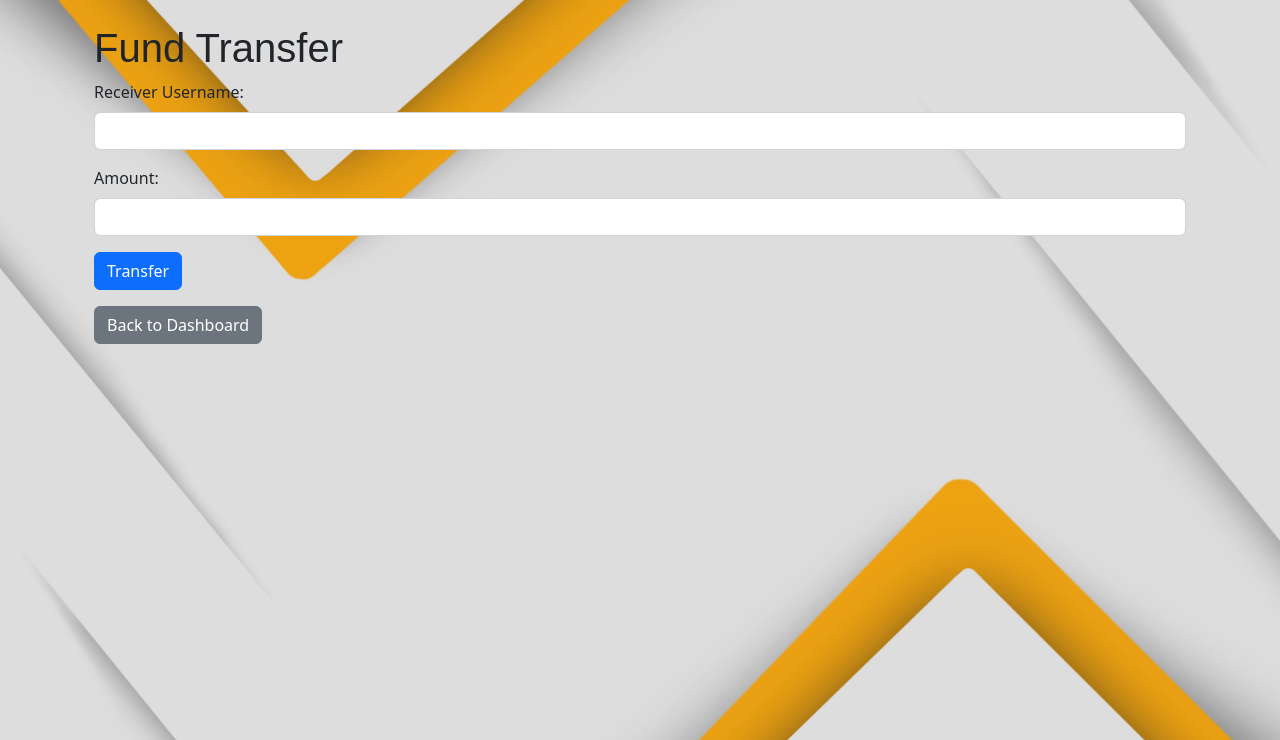
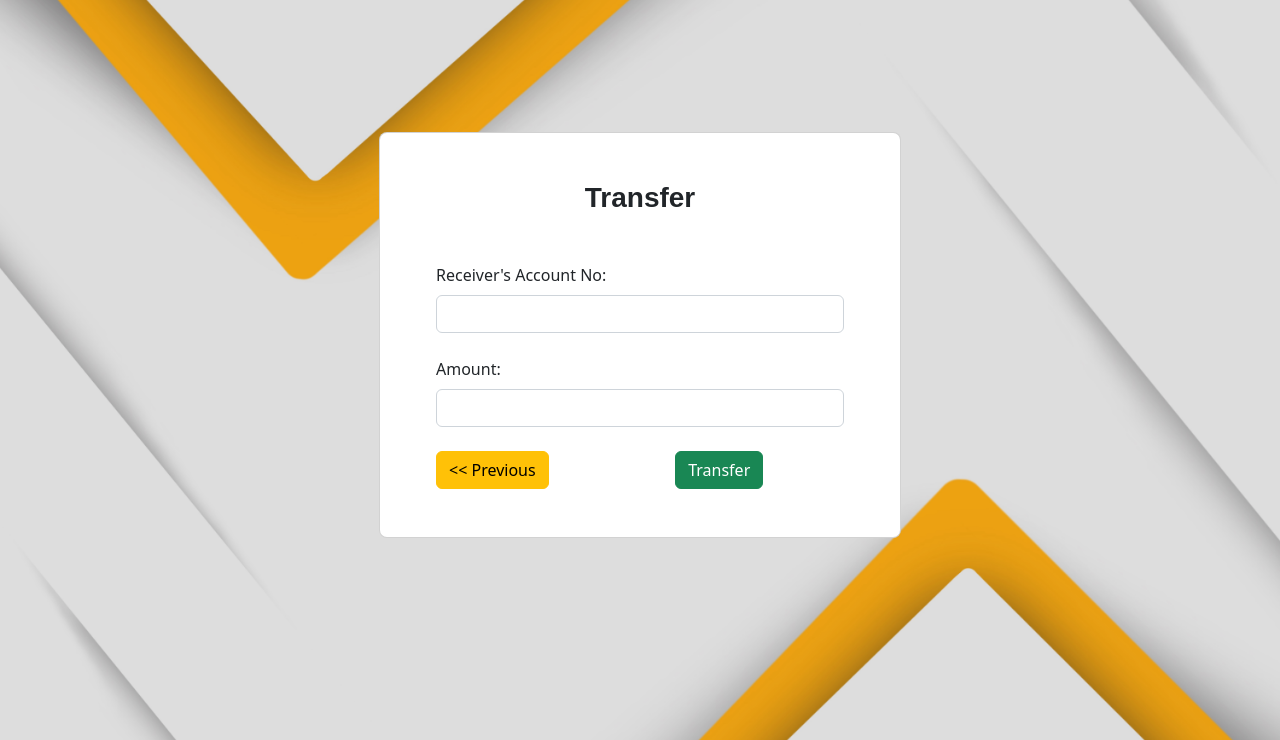
Before and after one commit to DavidBugger/Bank-Verification-System-Using-Signature, a Flask app: page /transfer in a window 1280 px wide. Shown: the part 60-800 px from the top of the page. Run offline with Flask 3, Linux system fonts and the light colour scheme; parts of the project's set-up code (start-up, migrations or seed data) failed here and were passed over; some libraries are stand-ins or nearby versions.

Commit message:
Add new feature and fix bugs

```diff
--- a/app.py
+++ b/app.py
@@ -166,7 +166,6 @@ def deposit():
         amount = int(request.form['amount'])
         # Retrieve the username from the session
         username = session.get('account_no')
-
         # Query the customer_registration table to get the cust_id
         cursor = conn.cursor()
         cursor.execute('''
@@ -190,19 +189,8 @@ def deposit():
 
 @app.route('/dashboard')
 def dashboard():
-    # Retrieve the user from the session
-    username = session.get('username')
-    user = User.query.filter_by(username=username).first()
-    if user:
-        # Query the database to get the total number of records for the logged-in user
-        # total_records = Transaction.query.filter_by(user_id=user.id).count()
-        # Get the total number of transactions and total amount for the user
-        total_transactions, total_amount = get_total_transactions_and_balance(user.id)
-        # Get the sum of amounts for all transactions of the user
-        total_amount = db.session.query(db.func.sum(Transaction.amount)).filter_by(user_id=user.id).scalar()
-        remaining_balance = total_amount if total_amount is not None else 0
-        return render_template('dashboard.html', username=username,user=user, total_transactions=total_transactions, total_amount=total_amount,remaining_balance=remaining_balance)
-    return render_template('dashboard.html')
+    balance = get_balance()
+    return render_template('dashboard.html', balance=balance)
 
 
 def get_total_transactions_and_balance(user_id):
@@ -216,8 +204,16 @@ def get_total_transactions_and_balance(user_id):
 
 
 
+# Function to retrieve balance for a specific username
+def get_balance():
+    username = session.get('cust_id')
+    if not username:
+        return None  # If no username is found in the session, return None
+    # Assuming 'balance' is the column name in the 'balance' table
+    cursor.execute('SELECT balance FROM balance WHERE cust_id = ?', (username,))
+    balance = cursor.fetchone()  # Fetch the first row as a tuple
 
-@app.route('/withdraw', methods=['GET', 'POST'])
+@app.route('/withdraw', methods=['POST', 'GET'])
 # @app.route('/withdraw', methods=['POST'])
 def withdraw():
     amount = int(request.form.get('amount', 0))
@@ -235,7 +231,7 @@ def withdraw():
             sender_balance -= amount
 
             # Update the sender's balance in the balance table
-            cursor.execute('UPDATE balance SET balance = ? WHERE account_no = ?', (sender_balance, sender_account_no))
+            cursor.execute('UPDATE balance SET balance = ? WHERE cust_id = ?', (sender_balance, sender_account_no))
             conn.commit()
 
             # Return the updated sender's balance in the JSON response
@@ -257,12 +253,12 @@ def transfer():
         amount = int(request.form['amount'])
         receiver_username = request.form['account_no']
         # Retrieve the cust_id of the sender from the session
-        sender_username = session.get('account_no')
+        sender_username = session.get('cust_id')
         cursor = conn.cursor()
 
         # Query the customer_registration table to get the cust_id of the sender
         cursor.execute('''
-            SELECT cust_id FROM customer_registration WHERE username = ?
+            SELECT cust_id FROM customer_registration WHERE cust_id = ?
         ''', (sender_username,))
         sender_cust_id = cursor.fetchone()
 
@@ -270,7 +266,7 @@ def transfer():
             sender_cust_id = sender_cust_id[0]
             # Query the customer_registration table to get the cust_id of the receiver
             cursor.execute('''
-                SELECT cust_id FROM customer_registration WHERE username = ?
+                SELECT cust_id FROM customer_registration WHERE account_no = ?
             ''', (receiver_username,))
             receiver_cust_id = cursor.fetchone()
 
@@ -278,17 +274,17 @@ def transfer():
                 receiver_cust_id = receiver_cust_id[0]
                 # Fetch the sender's balance from the customer_balance table
                 cursor.execute('''
-                    SELECT balance FROM customer_balance WHERE cust_id = ?
+                    SELECT balance FROM balance WHERE cust_id = ?
                 ''', (sender_cust_id,))
                 sender_balance = cursor.fetchone()[0]
 
                 if sender_balance >= amount:
                     # Perform the transfer by updating balances in the customer_balance table
                     cursor.execute('''
-                        UPDATE customer_balance SET balance = balance - ? WHERE cust_id = ?
+                        UPDATE balance SET balance = balance - ? WHERE cust_id = ?
                     ''', (amount, sender_cust_id))
                     cursor.execute('''
-                        UPDATE customer_balance SET balance = balance + ? WHERE cust_id = ?
+                        UPDATE balance SET balance = balance + ? WHERE cust_id = ?
                     ''', (amount, receiver_cust_id))
                     conn.commit()
 
--- a/templates/dashboard.html
+++ b/templates/dashboard.html
@@ -117,7 +117,7 @@
                   <div class="small text-white">
                     <i class="fa fa-fw fa-user" aria-hidden="true"></i>
                   </div>
-                  Total transactions {{total_transactions}}
+                  Account Bal {{balance}}
                 </div>
                 <div
                   class="card-footer d-flex align-items-center justify-content-between"
@@ -131,7 +131,7 @@
               <div class="card bg-success text-white mb-4">
                 <div class="card-body">
                   <i class="fa fa-fw fa-address-book" aria-hidden="true"></i>
-                 <br />Amount Transactions {{total_amount}}
+                 <br />Amount Transactions {{balance}}
                 </div>
                 <div
                   class="card-footer d-flex align-items-center justify-content-between"
--- a/templates/transfer.html
+++ b/templates/transfer.html
@@ -1,9 +1,16 @@
 {% extends 'base.html' %}
 
+
+
 {% block content %}
+<!-- Add jQuery library -->
+<script src="https://code.jquery.com/jquery-3.6.0.min.js"></script>
+<!-- Add SweetAlert library -->
+<script src="https://cdn.jsdelivr.net/npm/sweetalert2@11.0.19/dist/sweetalert2.min.js"></script>
+<link rel="stylesheet" href="https://cdn.jsdelivr.net/npm/sweetalert2@11.0.19/dist/sweetalert2.min.css">
 <body>
     <div class="container mt-4">
-        <h1>Fund Transfer</h1>
+        <!-- <h1>Fund Transfer</h1> -->
         {% with messages = get_flashed_messages() %}
             {% if messages %}
                 <div class="alert alert-danger">
@@ -15,18 +22,81 @@
                 </div>
             {% endif %}
         {% endwith %}
-        <form method="POST" action="/transfer">
-            <div class="mb-3">
-                <label for="receiver" class="form-label">Receiver Username:</label>
+
+    <section class="h-100 h-custom">
+        <div class="container py-5 h-100">
+            <div class="row d-flex justify-content-center align-items-center h-100">
+                <div class="col-lg-8 col-xl-6">
+                    <div class="card rounded-3">
+                        <!-- <img src="https://mdbcdn.b-cdn.net/img/Photos/new-templates/bootstrap-registration/img3.webp"
+                            class="w-100" style="border-top-left-radius: .3rem; border-top-right-radius: .3rem;"
+                            alt="Sample photo"> -->
+                        <div class="card-body p-4 p-md-5">
+                            <h3 class="mb-4 pb-2 pb-md-0 mb-md-5 px-md-2" colspan="5" style="text-align: center; font-weight: bold; letter-spacing: 0cqmax;">Transfer</h3>
+                            <form class="px-md-2" action="/transfer" enctype="multipart/form-data" method="POST">
+
+                                <div class="row">
+                                    <div class="col-md-12 mb-4">
+                                        <label for="receiver" class="form-label">Receiver's Account No:</label>
                                         <input type="text" class="form-control" id="account_no" name="account_no" required>
                                     </div>
-            <div class="mb-3">
+                                </div>
+
+                                <div class="row">
+                                    <div class="col-md-12 mb-4">
                                         <label for="amount" class="form-label">Amount:</label>
                                         <input type="number" class="form-control" id="amount" name="amount" required>
                                     </div>
-            <button type="submit" class="btn btn-primary">Transfer</button>
+                                </div>
+                                <a href="/dashboard" class="btn btn-warning" ><< Previous</a>
+                                <button type="submit" class="btn btn-success" style="margin-left: 30%;">Transfer</button>
                                </form>
-        <a href="/dashboard" class="btn btn-secondary mt-3">Back to Dashboard</a>
+
                         </div>
+                    </div>
+                </div>
+            </div>
+        </div>
+       </section>
 
+       <script>
+        // Handle form submission using AJAX
+        $("form").submit(function(event) {
+            event.preventDefault();
+            $.ajax({
+                type: "POST",
+                url: "/transfer",
+                data: $(this).serialize(),
+                success: function(response) {
+                    if (response.status === 'success') {
+                        // Show SweetAlert success message
+                        Swal.fire({
+                            icon: 'success',
+                            title: 'Transfer successful!',
+                            text: 'Amount: ' + response.amount,
+                            text: 'Beneficiary: ' + response.receiver_username,
+                        }).then(() => {
+                    // Redirect to the dashboard after the SweetAlert is closed
+                    window.location.href = '/dashboard';
+                });
+                    } else {
+                        // Handle any errors if needed
+                        Swal.fire({
+                            icon: 'error',
+                            title: 'Transfer failed',
+                            text: 'Error message here',
+                        });
+                    }
+                },
+                error: function(xhr, status, error) {
+                    // Handle AJAX errors if needed
+                    Swal.fire({
+                        icon: 'error',
+                        title: 'AJAX Error',
+                        text: 'Error message here',
+                    });
+                }
+            });
+        });
+    </script>
     {% endblock %}
```
Also changed, not shown: templates/withdrawal.html (+44 -9 lines), database2.db, 2 other files. Lines whose indentation alone changed are shown as unchanged.
